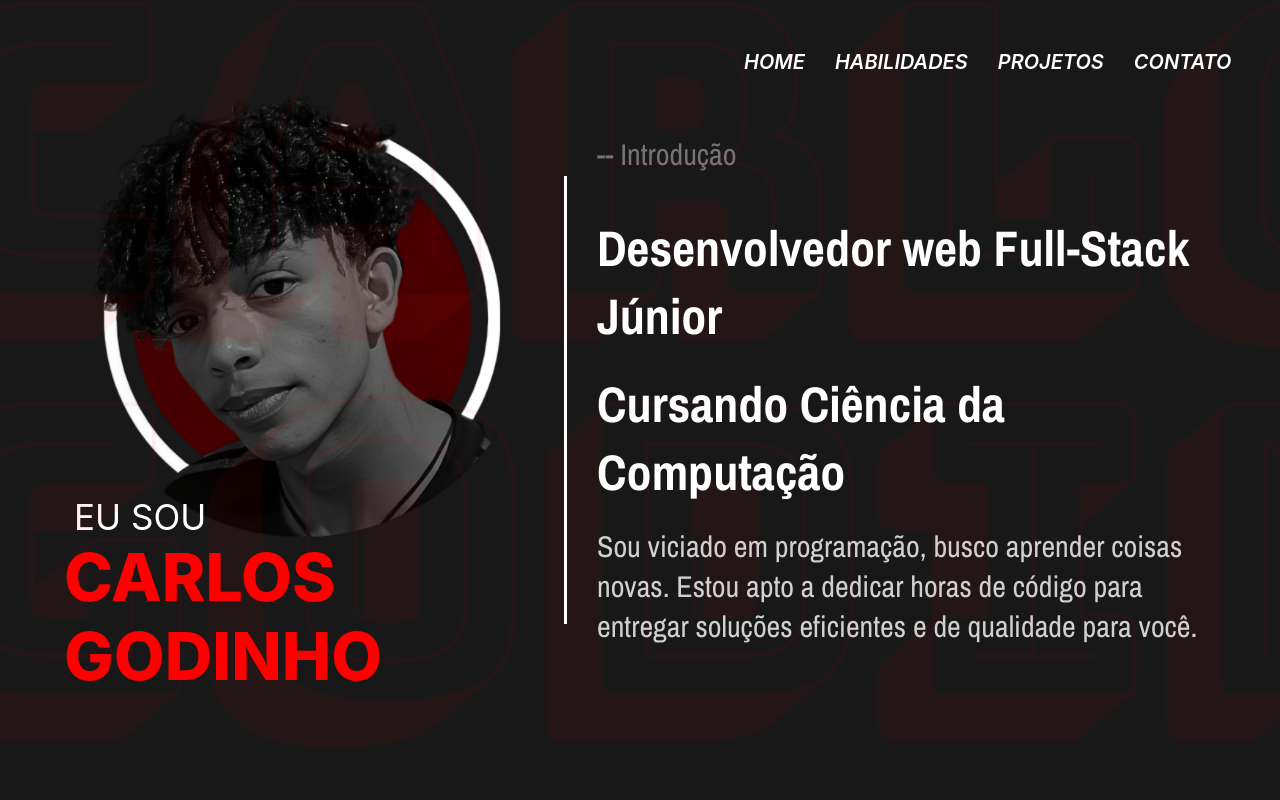
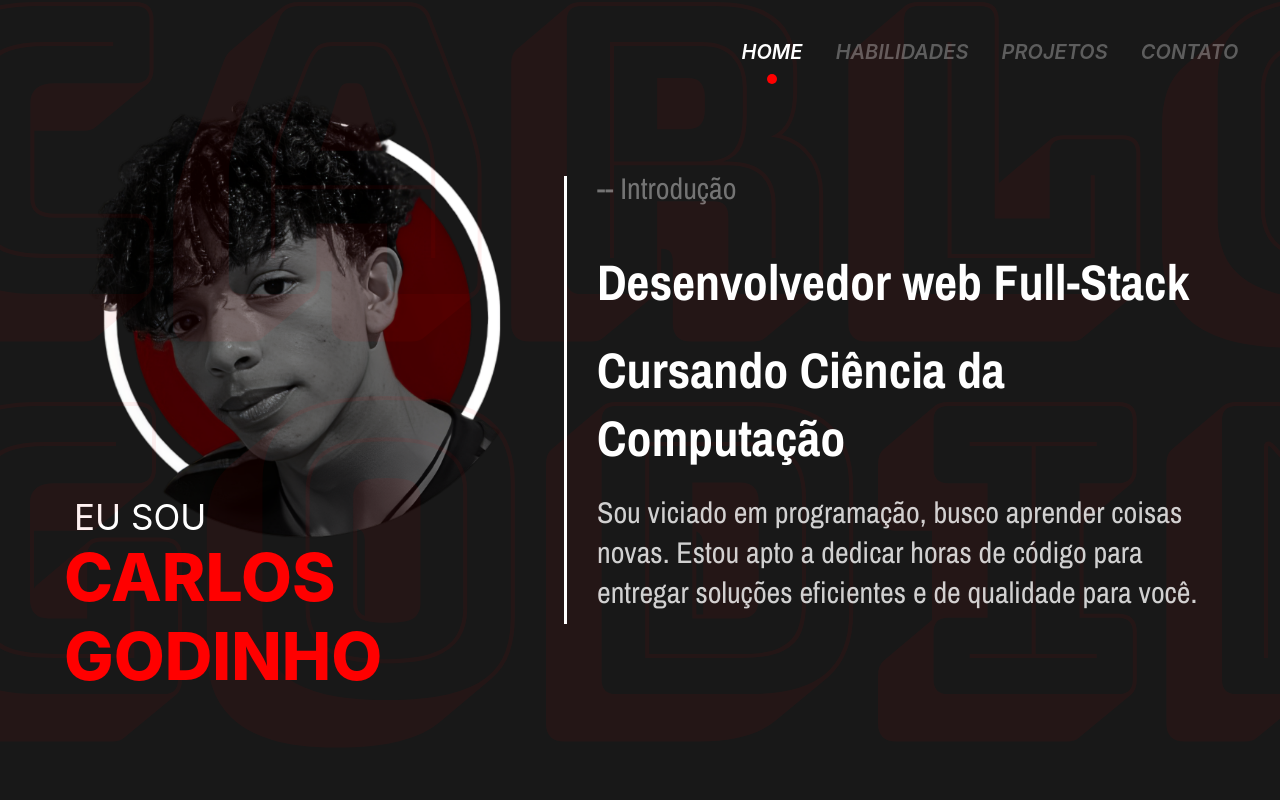
Before and after one commit to vaipado/dev-portfolio, a React (Vite) app: page / in a window 1280 px wide. Shown: the top 800 px of the page. Built offline with nearby package versions, Linux system fonts and the light colour scheme.

Commit message:
Atualização da header do site, para que a mesma se adapte de acordo com a rolagem do site

```diff
--- a/src/components/About.jsx
+++ b/src/components/About.jsx
@@ -14,7 +14,7 @@ function About() {
 
                 <div className="bio">
                     <p className="subtitulo-menor">-- Introdução</p>
-                    <h1 className="subtitulo-maior">Desenvolvedor web Full-Stack Júnior</h1>
+                    <h1 className="subtitulo-maior">Desenvolvedor web Full-Stack</h1>
                     <h1 className="subtitulo-maior">Cursando Ciência da Computação</h1>
                     <p className="sobreTexto">
                         Sou viciado em programação, busco aprender coisas novas. Estou apto a dedicar horas de código para entregar soluções eficientes e de qualidade para você.
--- a/src/components/Header.jsx
+++ b/src/components/Header.jsx
@@ -1,20 +1,64 @@
-
-import { useState } from 'react'
+import { useState, useEffect } from 'react'
 
 function Header() {
+  const [activeTab, setActiveTab] = useState("home");
+  const [scrollClassUl, setScrollClassUl] = useState("");
+
+  useEffect(() => {
+    const handleScroll = () => {
+      const scrollY = window.scrollY;
+      const windowHeight = window.innerHeight;
+
+      if (scrollY > 2.5 * windowHeight) {
+        setActiveTab("contato");
+        return;
+      }
+      if (scrollY > 1.7 * windowHeight) {
+        setScrollClassUl("scrolled-100vh");
+        setActiveTab("projetos");
+        return;
+      }
+      if (scrollY > 0.5 * windowHeight) {
+        setActiveTab("habilidades");
+        setScrollClassUl("scrolled-50px");
+        return;
+      }
+      if (scrollY > 50) {
+        setScrollClassUl("scrolled-50px");
+        return;
+      }
+      setScrollClassUl("");
+      setActiveTab("home");
+    };
+
+    window.addEventListener("scroll", handleScroll);
+    return () => window.removeEventListener("scroll", handleScroll);
+  }, []);
 
   return (
     <header>
-        <nav>
-        <ul>
-          <li><a href="#sobre">HOME</a></li>
-          <li><a href="#habilidades">HABILIDADES</a></li>
-          <li><a href="#projetos">PROJETOS</a></li>
-          <li><a href="#contato">CONTATO</a></li>
+      <nav>
+        <ul className={scrollClassUl}>
+          <li className={activeTab === "home" ? "aba-ativa" : ""}>
+            <a href="#sobre">HOME</a>
+            <div className='point-header'></div>
+          </li>
+          <li className={activeTab === "habilidades" ? "aba-ativa" : ""}>
+            <a href="#habilidades">HABILIDADES</a>
+            <div className='point-header'></div>
+          </li>
+          <li className={activeTab === "projetos" ? "aba-ativa" : ""}>
+            <a href="#projetos">PROJETOS</a>
+            <div className='point-header'></div>
+          </li>
+          <li className={activeTab === "contato" ? "aba-ativa" : ""}>
+            <a href="#contato">CONTATO</a>
+            <div className='point-header'></div>
+          </li>
         </ul>
-        </nav>
+      </nav>
     </header>
-  )
+  );
 }
 
-export default Header
+export default Header;
--- a/src/index.css
+++ b/src/index.css
@@ -22,44 +22,9 @@ body {
   overflow-x: hidden;
 }
 
-.light-mode {
-  background-color: var(--light-bg);
-  color: var(--light-text);
-}
-
-.dark-mode {
-  background-color: var(--dark-bg);
-  color: var(--dark-text);
-}
-
 a {
   text-decoration: none;
-  color: var(--primary-color);
-}
-
-.btn {
-  display: inline-block;
-  background-color: var(--primary-color);
-  color: white;
-  padding: 10px 20px;
-  border-radius: 5px;
-  border: none;
-  cursor: pointer;
-  transition: background-color 0.3s;
-}
-
-.btn:hover {
-  background-color: var(--secondary-color);
-}
-
-.btn.secondary {
-  background-color: transparent;
-  border: 1px solid var(--primary-color);
-  color: var(--primary-color);
-}
-
-.btn.secondary:hover {
-  background-color: rgba(52, 152, 219, 0.1);
+  color: inherit;
 }
 
 /* Header styles */
@@ -73,8 +38,19 @@ header {
   align-self: flex-end;
   justify-content: flex-end;
   align-items: center;
-  padding: 50px;
+  padding: 20px;
   z-index: 100;
+}
+
+.scrolled-50px {
+  background-color: hsla(0, 0%, 9%, 0.9);
+  box-shadow: 5px 5px 0px hsla(0, 100%, 14%, 0.8);
+  text-shadow: 0 0 5px hsla(0, 0%, 9%, 0.7);
+}
+
+.scrolled-100vh {
+  background-color: hsla(0, 0%, 6%, 0.9);
+  box-shadow: 5px 5px 0px hsla(0, 100%, 14%, 0.8);
 }
 
 nav {
@@ -85,21 +61,41 @@ nav ul {
   width: 100%;
   display: flex;
   justify-content: space-around;
-  gap: 10px;
   list-style: none;
   gap: 30px;
+  padding: 20px 20px 10px 20px;
+  transition: background 0.3s, box-shadow 0.8s cubic-bezier(0.2, 1, 0.3, 1), opacity 0.3s ease-out;
+  border-radius: 5px;
+  color: rgba(255, 255, 255, 0.3);
 }
 
 nav a {
-  color: white;
-  font-size: 20px
+  font-size: 20px;
+  transition: 0.4s;
 }
 
-nav button {
-  background: none;
-  border: none;
-  cursor: pointer;
-  font-size: 20px;
+nav li {
+  display: flex;
+  flex-direction: column;
+  align-items: center;
+  gap: 10px;
+}
+
+.aba-ativa {
+  color: white;
+}
+
+.point-header {
+  background-color: var(--strong-red);
+  width: 10px;
+  height: 10px;
+  border-radius: 50px;
+  opacity: 0;
+  transition: 0.3s;
+}
+
+.aba-ativa .point-header {
+  opacity: 1;
 }
 
 /* Section styles */
@@ -109,7 +105,6 @@ section {
 
 section h2 {
   text-align: center;
-  margin-bottom: 40px;
   font-size: 2.5rem;
 }
 
@@ -177,7 +172,7 @@ section h2 {
 }
 
 /* Projects section */
-.projects-section{
+.projects-section {
   background-color: var(--light-black);
   width: 100%;
   height: 80vh;
@@ -185,7 +180,8 @@ section h2 {
   justify-content: center;
   align-items: center;
 }
-.projects-assets{
+
+.projects-assets {
   width: 70%;
 }
 
@@ -199,7 +195,7 @@ section h2 {
 }
 
 .project-card {
-  background: #fff;
+  background-color: var(--more-light-black);
   border-radius: 10px;
   height: 100%;
   overflow: hidden;
@@ -207,16 +203,21 @@ section h2 {
   transition: transform 0.3s;
   text-align: center;
   padding: 20px;
+  color: white;
 }
 
 .project-card:hover {
   transform: translateY(-8px);
 }
 
+.project-card p {
+  color: rgba(255, 255, 255, 0.6);
+}
+
 .project-image img {
   width: 100%;
   height: 180px;
-  border-radius: 3px;
+  border-radius: 5px;
   object-fit: cover;
 }
 
@@ -361,7 +362,7 @@ h3 {
 }
 
 /* Contact section */
-.contact{
+.contact {
   background-color: var(--more-light-black);
   display: flex;
   justify-content: center;
@@ -377,7 +378,7 @@ h3 {
   width: 70%;
 }
 
-.contact-section{
+.contact-section {
   display: flex;
   justify-content: center;
   width: 100%;
@@ -396,24 +397,28 @@ h3 {
   margin-top: 30px;
   color: white;
 
-  & img{
+  & img {
     width: 26px;
   }
-  & .email-contact{
+
+  & .email-contact {
     text-decoration: underline;
     font-size: 24px;
     line-height: 1;
   }
-  & a{
+
+  & a {
     display: flex;
     align-items: center;
   }
 }
-.texto-contato{
+
+.texto-contato {
   font-size: 20px;
   width: 70%;
   color: hsla(0, 0%, 100%, 0.6);
 }
+
 /* Footer */
 footer {
   background-color: var(--default-black);
@@ -421,35 +426,6 @@ footer {
   padding: 30px;
   color: white;
   border-bottom: solid 10px var(--dark-red);
-}
-
-/* Responsive styles */
-@media (max-width: 768px) {
-
-  nav {
-    position: fixed;
-    top: 70px;
-    right: -100%;
-    width: 70%;
-    height: calc(100vh - 70px);
-    transition: right 0.3s;
-    padding: 20px;
-  }
-
-  nav.open {
-    right: 0;
-  }
-
-  nav ul {
-    flex-direction: column;
-    align-items: center;
-  }
-
-  .about-content,
-  .contact-container {
-    flex-direction: column;
-  }
-
 }
 
 .profile-image img {
```
